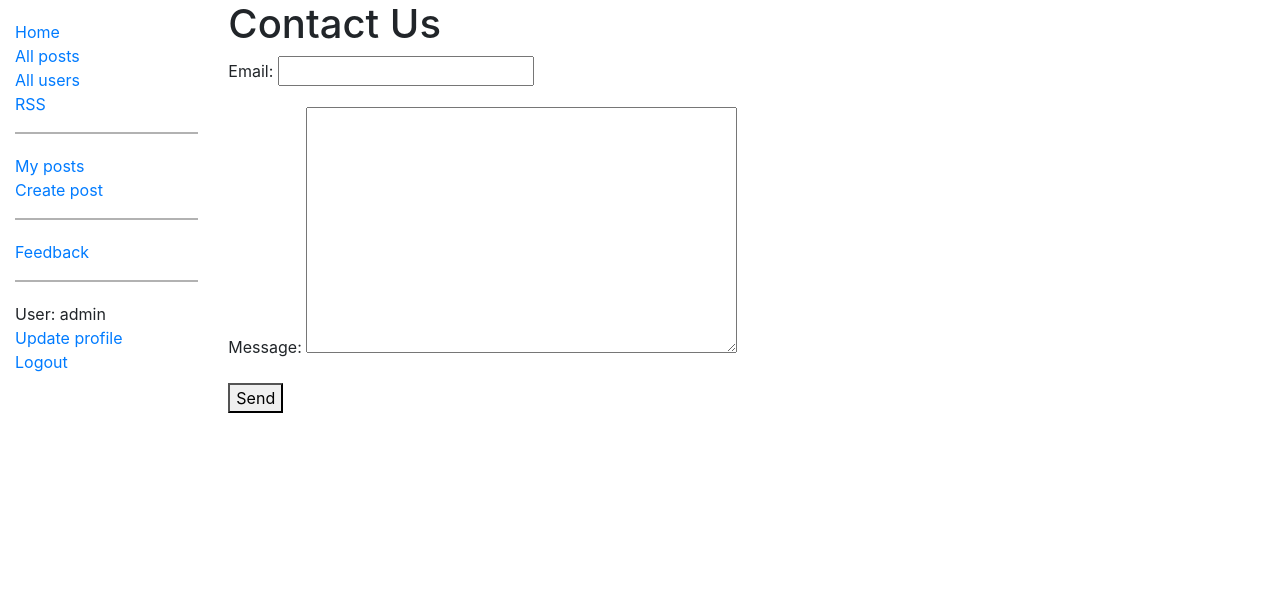
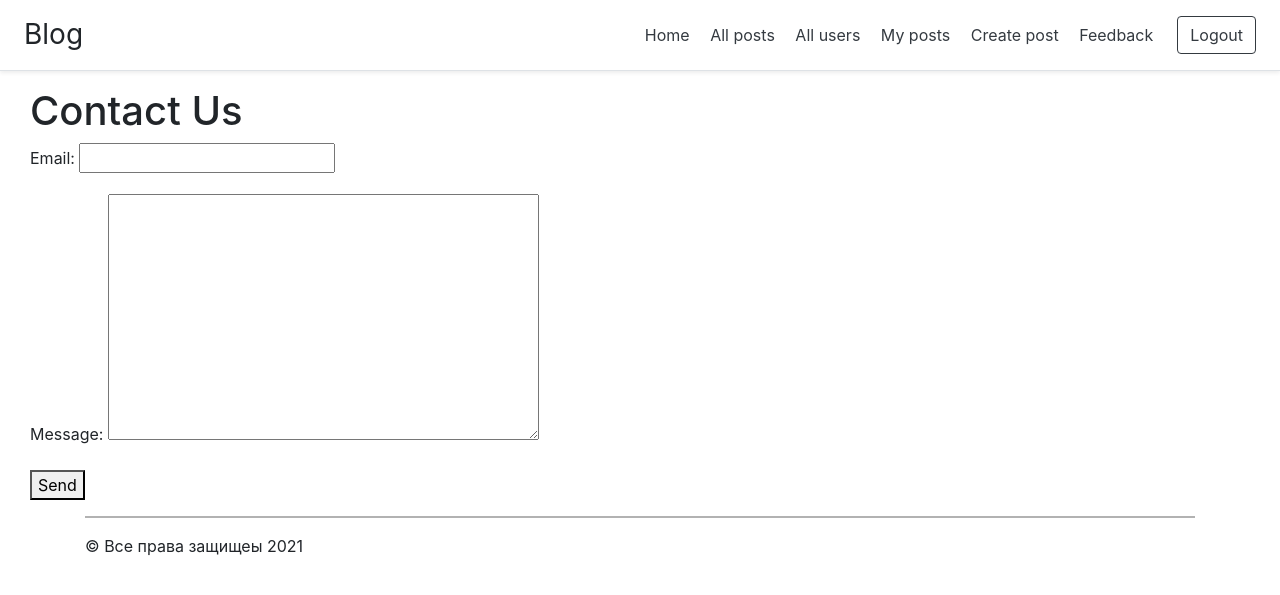
Before and after one commit to CapitanS/Hillel_blog, a Django app: page /posts/feedback in a window 1280 px wide. Shown: the top 595 px of the page. Run offline with Django 3.2, Linux system fonts and the light colour scheme; a user stored in the database is signed in; parts of the project's set-up code (start-up, migrations or seed data) failed here and were passed over.

Commit message:
-changed header in base.html

```diff
--- a/templates/base_generic.html
+++ b/templates/base_generic.html
@@ -1,7 +1,7 @@
 <!DOCTYPE html>
 <html lang="en">
 <head>
-  {% block title %}<title>Local Library</title>{% endblock %}
+  {% block title %}<title>Blog</title>{% endblock %}
   <meta charset="utf-8">
   <meta name="viewport" content="width=device-width, initial-scale=1">
   <link rel="stylesheet" href="https://cdn.jsdelivr.net/npm/bootstrap@4.5.3/dist/css/bootstrap.min.css" integrity="sha384-TX8t27EcRE3e/ihU7zmQxVncDAy5uIKz4rEkgIXeMed4M0jlfIDPvg6uqKI2xXr2" crossorigin="anonymous">
@@ -10,46 +10,34 @@
   <link rel="stylesheet" href="{% static 'css/styles.css' %}">
 </head>
 <body>
-  <div class="container-fluid">
-    <div class="row">
-      <div class="col-sm-2">
-      {% block sidebar %}
-        <ul class="sidebar-nav">
-            <li><a href="{% url 'posts:index' %}">Home</a></li>
-            <li><a href="{% url 'posts:post_list' %}">All posts</a></li>
-            <li><a href="{% url 'posts:user_list' %}">All users</a></li>
-            <li><a href="">RSS</a></li>
-        </ul>
-        {% if user.is_authenticated %}
-        <hr />
 
-        <ul class="sidebar-nav">
+        <!-- header -->
+        <div class="d-flex flex-column flex-md-row align-items-center p-3 px-md-4 mb-3 bg-white border-bottom shadow-sm">
+          <h3 class="my-0 mr-md-auto font-weight-normal">Blog</h3>
+          <nav class="my-2 my-md-0 mr-md-3">
+          <a class="p-2 text-dark" href="{% url 'posts:index' %}">Home</a>
+          <a class="p-2 text-dark" href="{% url 'posts:post_list' %}">All posts</a>
+          <a class="p-2 text-dark" href="{% url 'posts:user_list' %}">All users</a>
 
-            <li><a href="{% url 'posts:users_posts' %}">My posts</a></li>
-            <li><a href="{% url 'posts:post_create' %}">Create post</a></li>
-        </ul>
-        {% endif %}
-        <hr />
+          {% if user.is_authenticated %}
+            <a class="p-2 text-dark" href="{% url 'posts:users_posts' %}">My posts</a>
+            <a class="p-2 text-dark" href="{% url 'posts:post_create' %}">Create post</a>
+          {% endif %}
+          <a class="p-2 text-dark" href="{% url 'posts:feedback' %}">Feedback</a>
+          <!--<a>Hi, {{request.user}}!</a>-->
+        </nav>
+        <div>
+          {% if user.is_authenticated %}
+            <a class="btn btn-outline-dark" href="{% url 'logout' %}?next={{request.path}}">Logout</a>
+          {% else %}
+            <a class="btn btn-outline-dark" href="{% url 'login' %}?next={{request.path}}">Login</a>
+            <a class="btn btn-outline-dark" href="{% url 'register' %}">Register</a>
+          {% endif %}
+        </div>
+      </div>
 
-        <ul class="sidebar-nav">
-            <li><a href="{% url 'posts:feedback' %}">Feedback</a></li>
-        </ul>
 
-        <hr />
 
-        <ul class="sidebar-nav">
-            {% if user.is_authenticated %}
-            <li>User: {{ user.get_username }}</li>
-            <li><a href="{% url 'update_profile' %}">Update profile</a></li>
-            <li><a href="{% url 'logout' %}?next={{request.path}}">Logout</a></li>
-            {% else %}
-            <li><a href="{% url 'login' %}?next={{request.path}}">Login</a></li>
-            <li><a href="{% url 'register' %}">Register</a></li>
-            {% endif %}
-        </ul>
-
-      {% endblock %}
-      </div>
       <div class="col-sm-10 ">
           {% if messages %}
             <ul class="messages">
@@ -66,7 +54,11 @@
             </ul>
           {% endif %}
 
+
+          <div class="container">
           {% block content %}{% endblock %}
+        </div>
+
 
         {% block pagination %}
           {% if is_paginated %}
@@ -85,10 +77,14 @@
             </div>
           {% endif %}
         {% endblock %}
+        </div>
 
 
-        </div>
-    </div>
-  </div>
+      <!-- footer -->
+      <div class="container">
+        <hr>
+        &copy; Все права защищеы 2021
+      </div>
+
 </body>
 </html>
```
